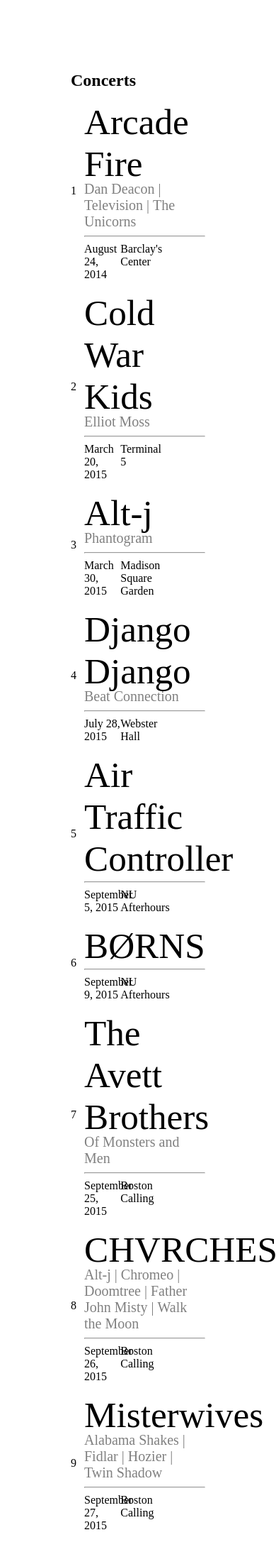
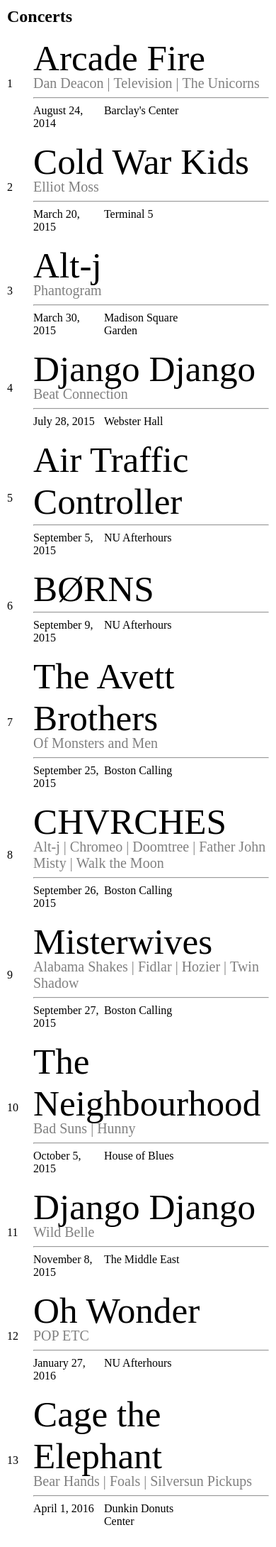
Before and after one commit to alexanderlim9/concerts, a Jekyll site: the page built from index.html, in a window 390 px wide. Shown: the top 2180 px of the page at 71% size. Built offline with Jekyll 4.4.1, drawn with Linux system fonts in a browser that asks for light colours; some web fonts are replaced.

Commit message:
Fix padding on mobile

```diff
--- a/_sass/main/_layout.scss
+++ b/_sass/main/_layout.scss
@@ -3,7 +3,11 @@
     flex-direction: column;
     align-items: center;
     margin: 0px;
-    padding: 100px;
+    padding: 10px;
+
+    @include media($sm) {
+        padding: 100px;
+    }
 }
 
 .container {
```
